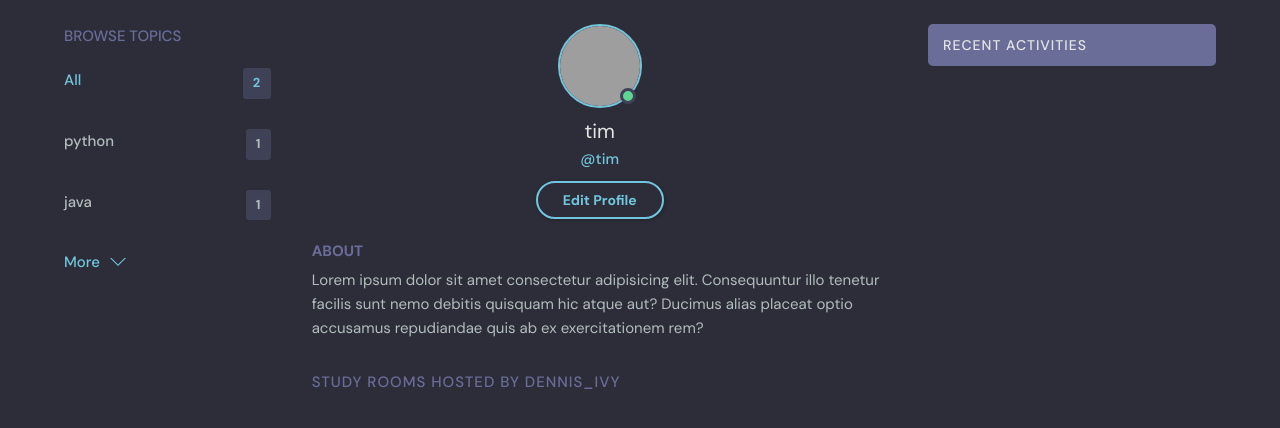
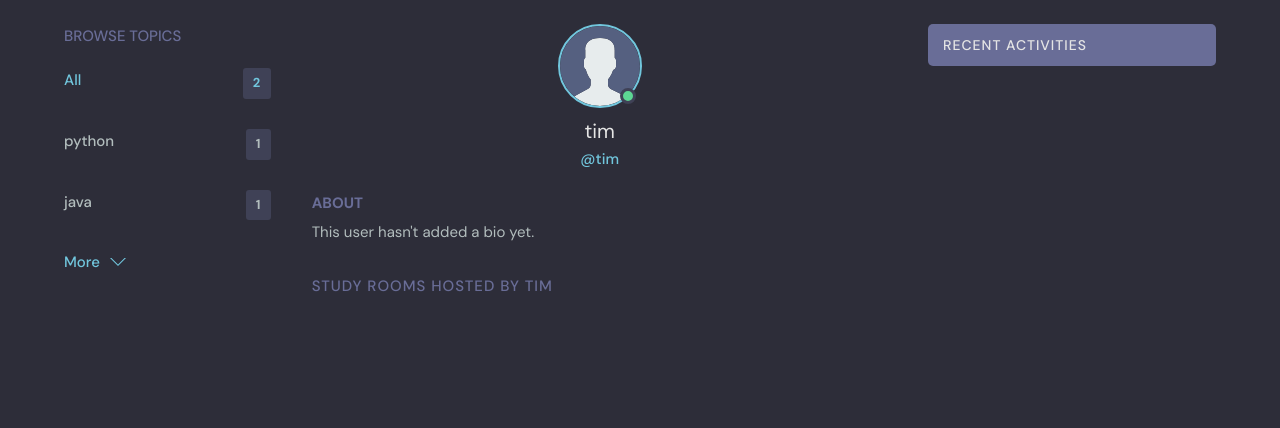
Before and after one commit to AtharvaJ17/Studybuddy, a Django app: page /profile/2/ in a window 1280 px wide. Shown: the part 76-504 px from the top of the page. Run offline with Django 5.2, Linux system fonts and the light colour scheme; a user stored in the database is signed in; data comes from the database, SQL or seed files in the repository; grey boxes are pictures that could not be loaded.

Commit message:
fixing templates 2

```diff
--- a/base/templates/base/profile.html
+++ b/base/templates/base/profile.html
@@ -13,28 +13,31 @@
         <div class="profile">
           <div class="profile__avatar">
             <div class="avatar avatar--large active">
-              <img src="https://randomuser.me/api/portraits/men/11.jpg" />
+              <img src="{{user.avatar.url}}" />
             </div>
           </div>
           <div class="profile__info">
             <h3>{{user.username}}</h3>
             <p>@{{user.username}}</p>
+            {% if request.user == user %}
             <a href="{% url 'update-user' %}" class="btn btn--main btn--pill">Edit Profile </a>
+            {% endif %}
           </div>
           <div class="profile__about">
             <h3>About</h3>
             <p>
-              Lorem ipsum dolor sit amet consectetur adipisicing elit. Consequuntur illo tenetur
-              facilis sunt nemo debitis quisquam hic atque aut? Ducimus alias placeat optio
-              accusamus repudiandae quis ab ex exercitationem rem?
+              {% if user.bio %}
+              {{ user.bio }}
+              {% else %}
+              This user hasn't added a bio yet.
+              {% endif %}
             </p>
           </div>
         </div>
 
         <div class="roomList__header">
           <div>
-            <h2>Study Rooms Hosted by dennis_ivy</a>
-            </h2>
+            <h2>Study Rooms Hosted by {{ user.username }}</h2>
           </div>
         </div>
         {% include 'base/feed_component.html' %}
```
Also changed, not shown: base/templates/base/room.html (+23 -68 lines).
